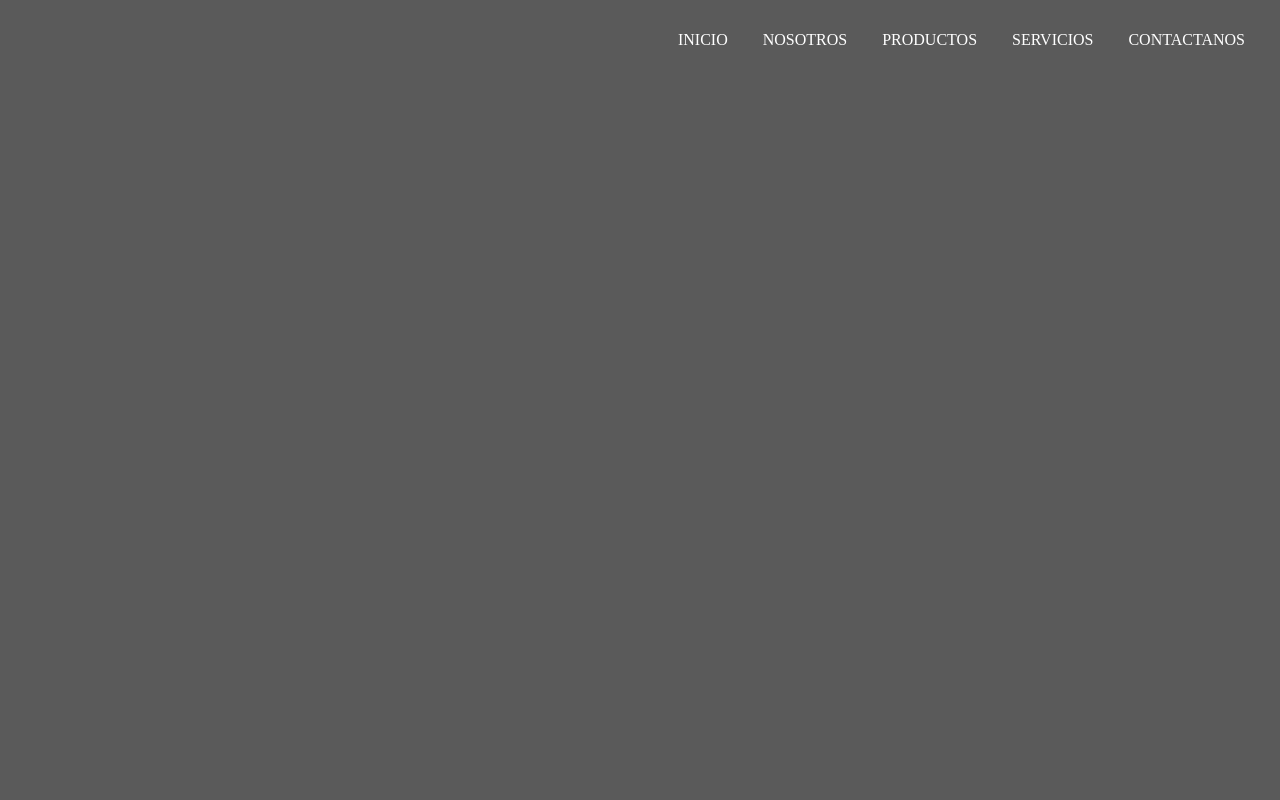
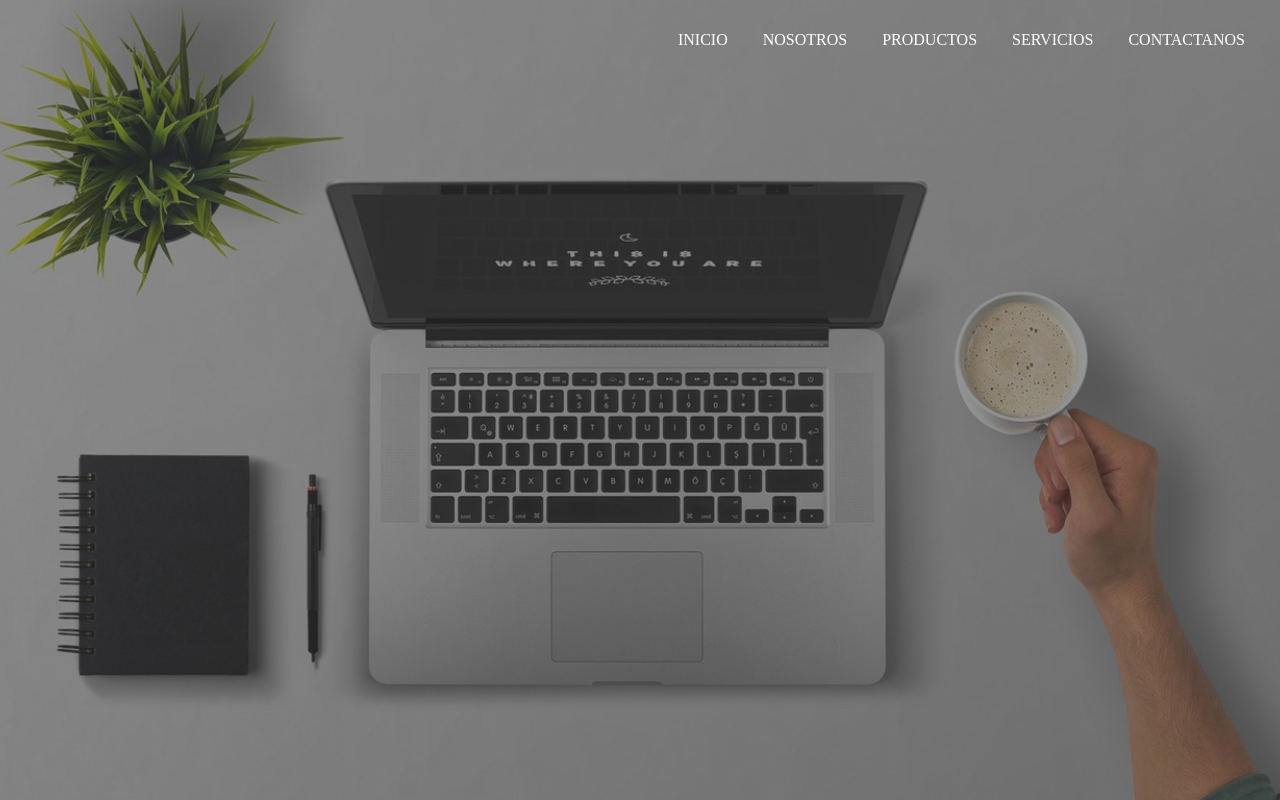
Before and after one commit to diegudeveloper/Proyecto4_MenuAnimation, a plain HTML site: page index.html in a window 1280 px wide. Drawn offline with Linux system fonts and the light colour scheme.

Commit message:
Actualizacion del Banner

```diff
--- a/css/style.css
+++ b/css/style.css
@@ -7,7 +7,7 @@
 body {
     width: 100%;
     height: 100vh;
-    background-image: url(..img/Banner.jpg);
+    background-image: url(../img/Banner.jpg);
     background-position: center;
     background-repeat: no-repeat;
     background-size: cover;
```
